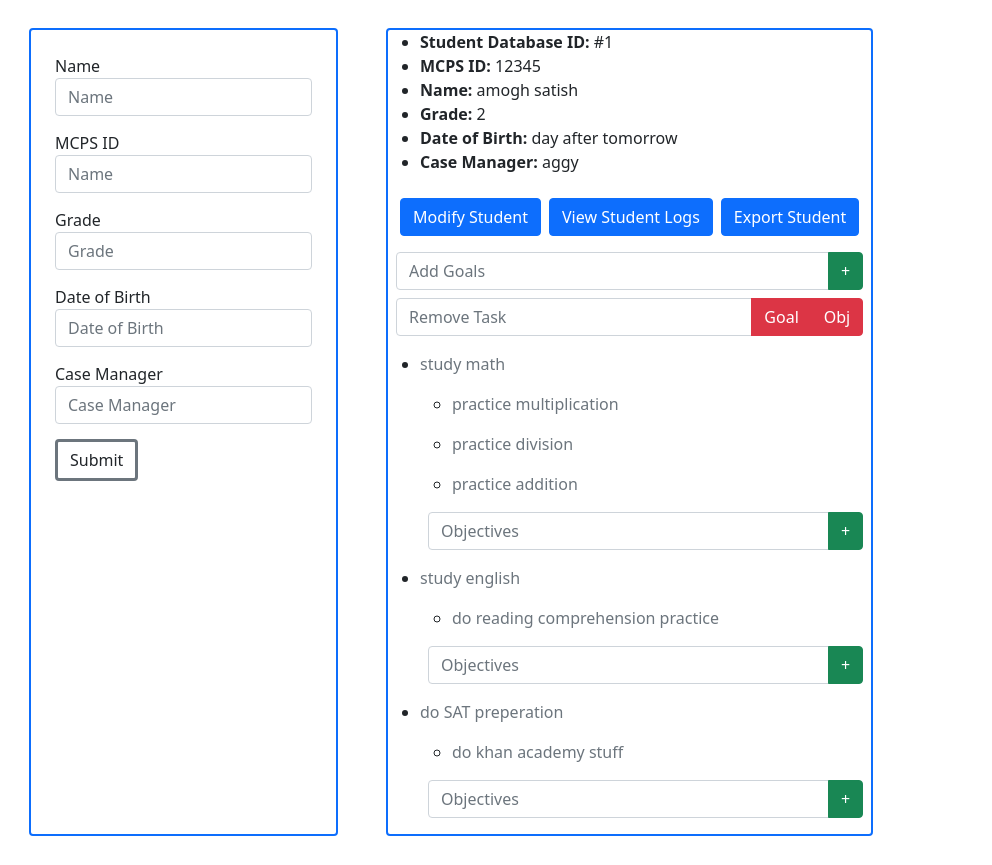
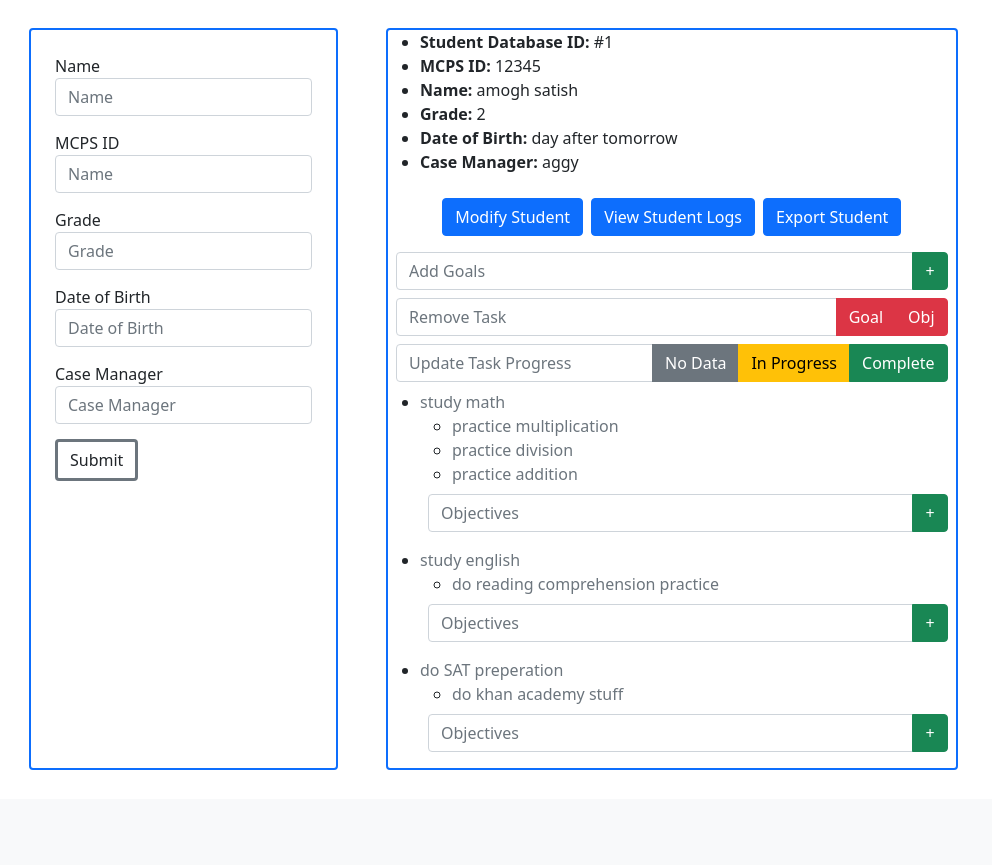
Before and after one commit to Vort3xed/SmartIEPV1, a Flask app: page /students in a window 1280 px wide. Shown: the part 66-931 px from the top of the page, without its empty margins (0-992 px from the left). After the commit the page ends 836 px from the top, so only its background shows below. Run offline with Flask 3, Linux system fonts and the light colour scheme; a user stored in the database is signed in; some libraries are stand-ins or nearby versions.

Commit message:
created progress editor

```diff
--- a/templates/students.html
+++ b/templates/students.html
@@ -14,6 +14,10 @@
             }
             body {
                 padding-top: 60px;
+            }
+            p {
+                margin-top: 0;
+                margin-bottom: 1rem;
             }
             @media (max-width: 979px) {
                 body {
@@ -123,24 +127,34 @@
                     </div>
 
                     <!-- HERE -->
-                    <form method="post" class="m-2" action="/addgoal">
-                        <div class="input-group">
+                    <div class="m-2">
+                        <form method="post" action="/addgoal">
+                            <div class="input-group mb-2">
                                 <input type="text" class="form-control" name="add_goal{{ student.student_id }}" id="add_goal" placeholder="Add Goals">
                                 <button type="submit" class="btn btn-success" name="submit_goal" value="submit{{ student.student_id }}">+</button>
                             </div>
                         </form>
-                    <form method="post" class="m-2" action="/removegoal">
-                        <div class="input-group mb-3">
+                        <form method="post" action="/removegoal">
+                            <div class="input-group mb-2">
                                 <input type="text" class="form-control" name="remove_goal{{ student.student_id }}" id="remove_goal" placeholder="Remove Task">
                                 <button type="submit" class="btn btn-danger" name="remove_goal" value="remove{{ student.student_id }}">Goal</button>
                                 <button type="submit" class="btn btn-danger" name="remove_obj" formaction="/removeobjective" value="remove_obj{{ student.student_id }}">Obj</button>
                             </div>
                         </form>
+                        <form method="post" action="/setprogress">
+                            <div class="input-group mb-2">
+                                <input type="text" class="form-control" name="set_progress{{ student.student_id }}" id="set_progress" placeholder="Update Task Progress">
+                                <button type="submit" class="btn btn-secondary" name="setnodata" formaction="/setnodata" value="setnodata{{ student.student_id }}">No Data</button>
+                                <button type="submit" class="btn btn-warning" name="setinprogress" formaction="/setinprogress" value="setinprogress{{ student.student_id }}">In Progress</button>
+                                <button type="submit" class="btn btn-success" name="setcomplete" formaction="/setcomplete" value="setcomplete{{ student.student_id }}">Complete</button>
+                            </div>
+                        </form>
+                    </div>
                     {% for taskarr in parse_tasks(student.tasks) if not taskarr|length == 0%}
                         <ul class="mt-1">
                             <!-- <li>{{ taskarr[0] }}</li> -->
                             <li>
-                                <p class="{% if taskarr[0][0] == '0' %}text-secondary{% elif taskarr[0][0] == '1' %}text-warning{% elif taskarr[0][0] == '2' %}text-success{% endif %}">{{ taskarr[0][1:] }}</p>
+                                <p style="margin-bottom: 0rem;" class="{% if taskarr[0][0] == '0' %}text-secondary{% elif taskarr[0][0] == '1' %}text-warning{% elif taskarr[0][0] == '2' %}text-success{% endif %}">{{ taskarr[0][1:] }}</p>
                             </li>
                                 <ul>
                                     {% set counter = 1%}
@@ -148,7 +162,7 @@
                                         <!-- <li>{{ taskarr[loop.index] }}</li> -->
                                         <li>
                                             <!-- <input type="checkbox" {% if taskarr[loop.index][0] == "1" %} checked="checked"{% endif %}> {{ taskarr[loop.index][1:] }}</input> -->
-                                            <p class="{% if taskarr[loop.index][0] == '0' %}text-secondary{% elif taskarr[loop.index][0] == '1' %}text-warning{% elif taskarr[loop.index][0] == '2' %}text-success{% endif %}">{{ taskarr[loop.index][1:] }}</p>
+                                            <p style="margin-bottom: 0rem;" class="{% if taskarr[loop.index][0] == '0' %}text-secondary{% elif taskarr[loop.index][0] == '1' %}text-warning{% elif taskarr[loop.index][0] == '2' %}text-success{% endif %}">{{ taskarr[loop.index][1:] }}</p>
                                         </li>
                                     {% endfor %}
                                 </ul>
```
Also changed, not shown: instance/people.db. Lines whose indentation alone changed are shown as unchanged.
